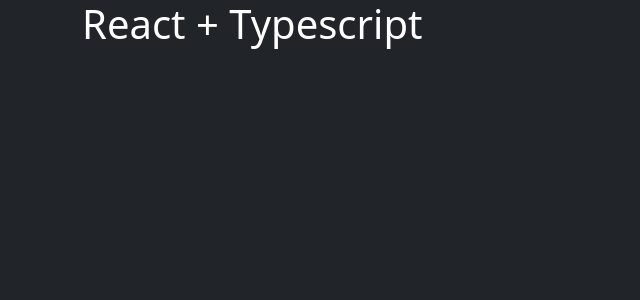
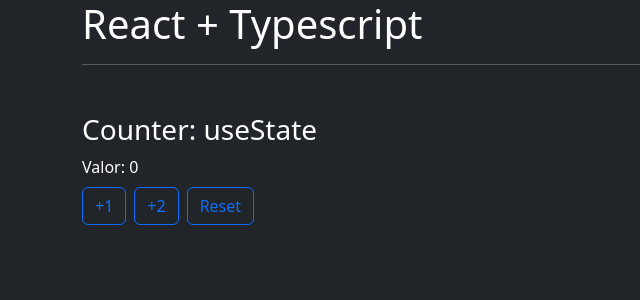
Before and after one commit to leedd87/typescript-basics, a React (Vite) app in the folder react-ts/: page / in a window 1280 px wide. Shown: the top 300 px of the page, without its empty margins (0-640 px from the left). Built offline with nearby package versions, Linux system fonts and the light colour scheme.

Commit message:
counter in tsx

```diff
--- a/react-ts/src/App.tsx
+++ b/react-ts/src/App.tsx
@@ -1,3 +1,4 @@
+import { Counter } from "./components/Counter";
 
 
 function App() {
@@ -6,6 +7,9 @@
     return (
         <>
             <h1>React + Typescript</h1>
+            <hr />
+
+            <Counter />
         </>
     );
 }
--- /dev/null
+++ b/react-ts/src/components/Counter.tsx
@@ -0,0 +1,35 @@
+import { useState } from "react"
+
+
+export const Counter = () => {
+
+    const [counter, setCounter] = useState(0)
+
+    const incrementar = (numero: number): void => {
+        setCounter(counter + numero)
+    }
+
+    return (
+        <div className="mt-5">
+            <h3>Counter: useState</h3>
+            <span>Valor: {counter}</span>
+            <br />
+            <button
+                className="btn btn-outline-primary mt-2"
+                onClick={() => incrementar(1)}
+            >+1
+            </button>
+            <button
+                className="btn btn-outline-primary mt-2 ms-2"
+                onClick={() => incrementar(2)}
+            >+2
+            </button>
+            <button
+                className="btn btn-outline-primary mt-2 ms-2"
+                onClick={() => setCounter(0)}
+            >Reset
+            </button>
+
+        </div>
+    )
+}
```
